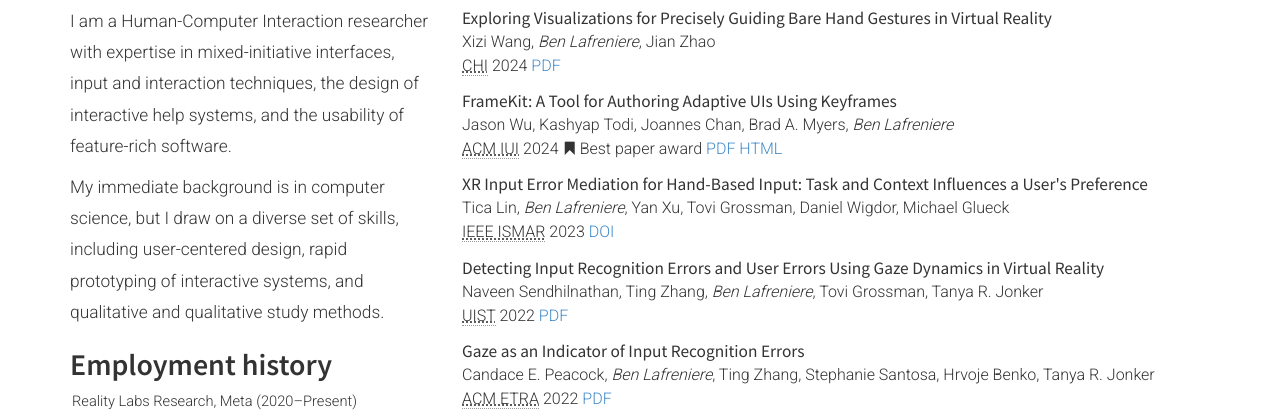
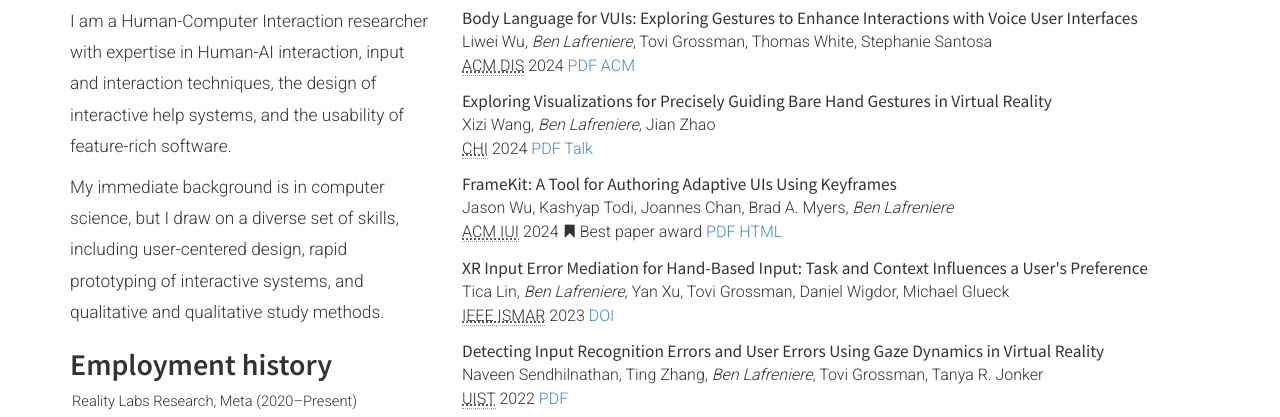
Before and after one commit to lafrenben/webpage, a plain HTML site: page index.html in a window 1280 px wide. Shown: the part 357-774 px from the top of the page. Drawn offline with Linux system fonts and the light colour scheme.

Commit message:
Added a new publication; minor updates to bio

```diff
--- a/index.html
+++ b/index.html
@@ -40,7 +40,7 @@
 	  <h1 style="margin-top:0px;">Ben Lafreniere</h1>
 	  <br clear="all">
 	  <p>
-	    Research Science Manager, <a href="https://tech.fb.com/ar-vr/">Reality Labs Research</a>
+	    Research Scientist, <a href="https://tech.fb.com/ar-vr/">Reality Labs Research</a>
 	  </p>
 	</div>
       </div>
@@ -51,7 +51,7 @@
 	<div id="aboutme" class="col-md-4">
 	  <h2>About me</h2>
 	  <p>
-	    I am a Human-Computer Interaction researcher with expertise in mixed-initiative interfaces, input and interaction techniques, the design of interactive help systems, and the usability of feature-rich software.
+	    I am a Human-Computer Interaction researcher with expertise in Human-AI interaction, input and interaction techniques, the design of interactive help systems, and the usability of feature-rich software.
 	  </p>
 	  <p>
 	    My immediate background is in computer science, but I draw on a diverse set of skills, including user-centered design, rapid prototyping of interactive systems, and qualitative and qualitative study methods.
@@ -80,11 +80,20 @@
 	    <h2>Selected publications</h2>
 	    <ul>
 			<li>
+				<div class="title">Body Language for VUIs: Exploring Gestures to Enhance Interactions with Voice User Interfaces</div>
+				<div class="authors">
+					Liwei&nbsp;Wu, <span class="me">Ben&nbsp;Lafreniere</span>, Tovi&nbsp;Grossman, Thomas&nbsp;White, Stephanie&nbsp;Santosa
+				<div><span class="collection"><abbr title="ACM Designing Interactive Systems Conference">ACM DIS</abbr>
+						2024</span> <a href="https://dl.acm.org/doi/pdf/10.1145/3643834.3660691">PDF</a> <a href="https://dl.acm.org/doi/10.1145/3643834.3660691">ACM</a>
+				</div>
+			</li>
+
+			<li>
 				<div class="title">Exploring Visualizations for Precisely Guiding Bare Hand Gestures in Virtual Reality</div>
 				<div class="authors">
 					Xizi&nbsp;Wang, <span class="me">Ben&nbsp;Lafreniere</span>, Jian&nbsp;Zhao
 				<div><span class="collection"><abbr title="ACM CHI conference on Human Factors in Computing Systems">CHI</abbr>
-						2024</span> <a href="/assets/papers/chi24-wang.pdf">PDF</a> <!-- <a href="https://www.youtube.com/watch?v=R1CjhX4JRAU">Talk</a> <a href="https://www.youtube.com/watch?v=">Talk</a>-->
+						2024</span> <a href="/assets/papers/chi24-wang.pdf">PDF</a> <a href="https://www.youtube.com/watch?v=R1CjhX4JRAU">Talk</a>
 				</div>
 			</li>
 
```
